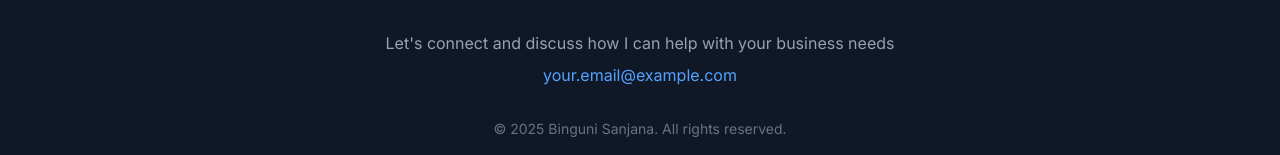
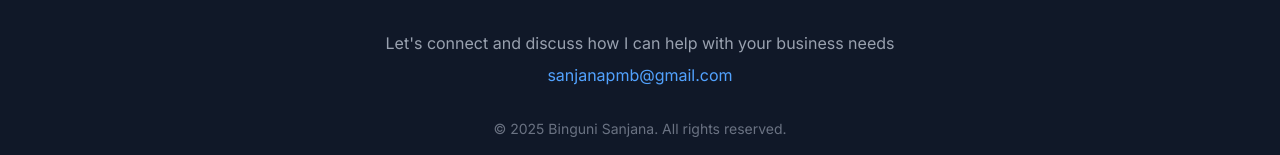
Before and after one commit to it21277986/bingerz-portfolio, a Next.js app: page / in a window 1280 px wide. Shown: the part 4368-4523 px from the top of the page. Built offline with nearby package versions, Linux system fonts and the light colour scheme.

Commit message:
fix: Update email address in footer for contact information

```diff
--- a/src/components/Footer.tsx
+++ b/src/components/Footer.tsx
@@ -24,7 +24,7 @@ const Footer = () => {
     {
       name: 'Email',
       icon: FaEnvelope,
-      url: 'mailto:your.email@example.com',
+      url: 'mailto:sanjanapmb@gmail.com',
     },
   ]
 
@@ -54,10 +54,10 @@ const Footer = () => {
             Let&apos;s connect and discuss how I can help with your business needs
             </p>
             <a
-              href="mailto:your.email@example.com"
+              href="mailto:sanjanapmb@gmail.com"
               className="text-blue-400 hover:text-blue-300 transition-colors"
             >
-              your.email@example.com
+              sanjanapmb@gmail.com
             </a>
           </div>
           <div className="mt-8 text-gray-500 text-sm">
```
